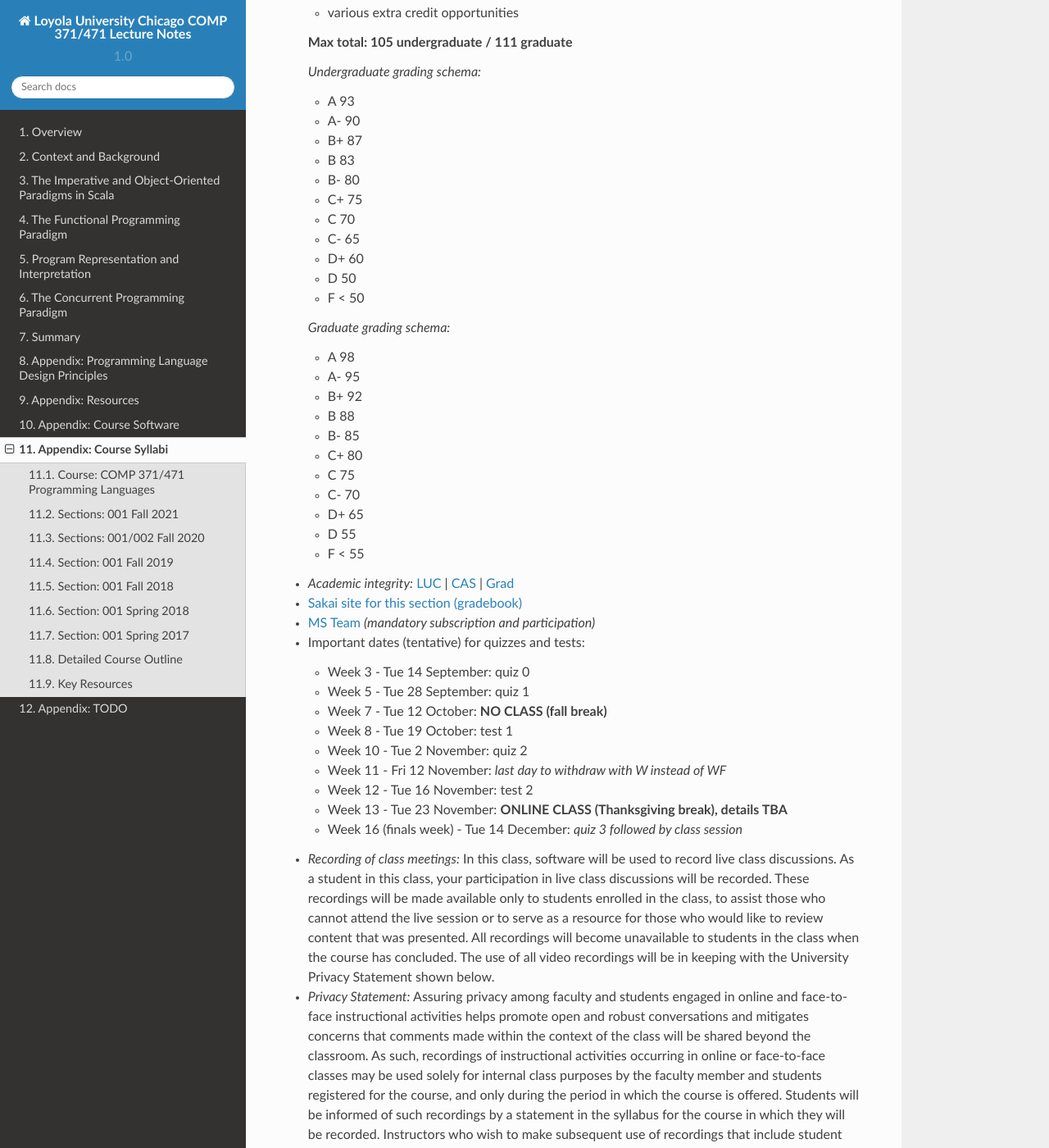
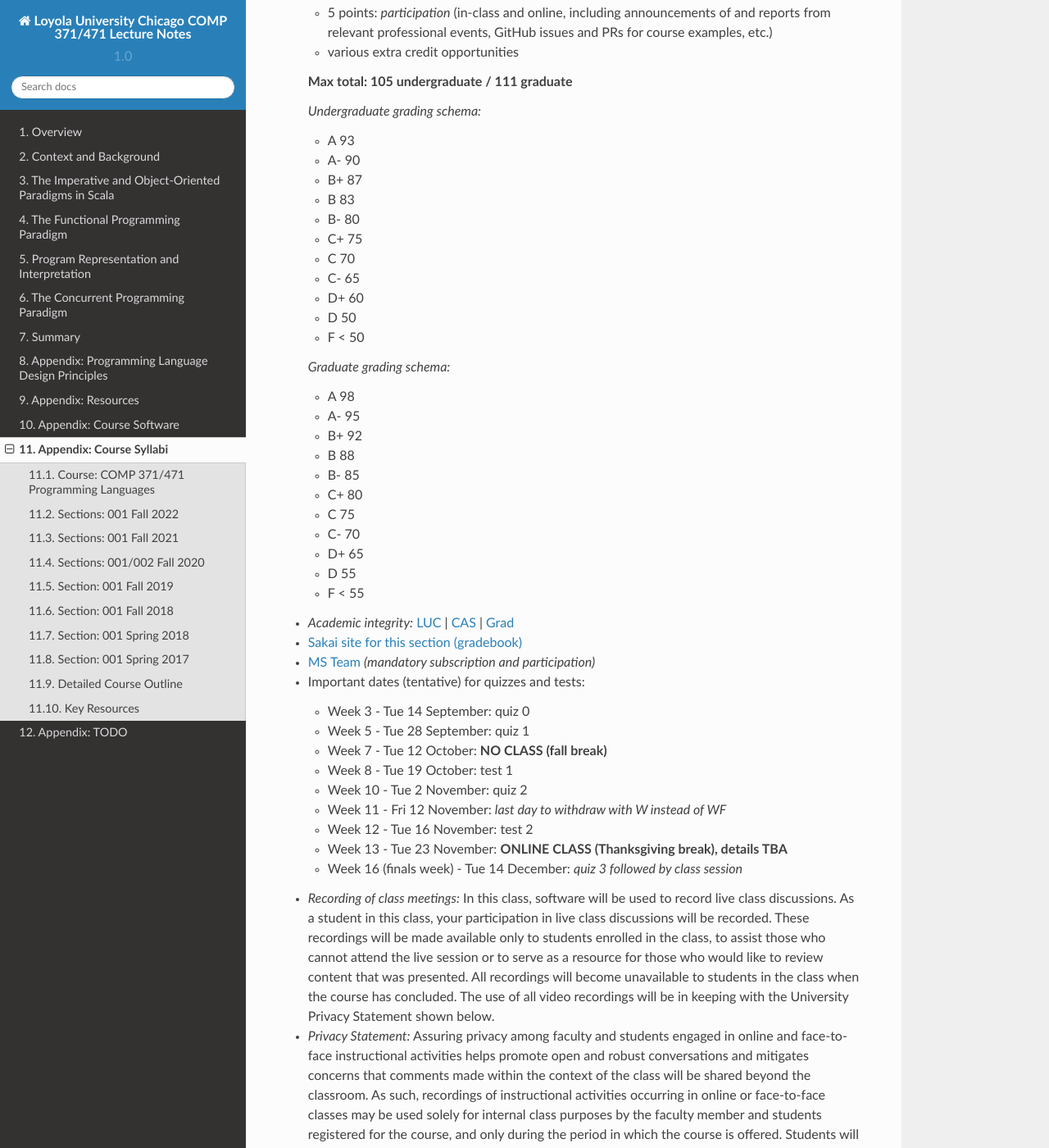
Before and after one commit to lucproglangcourse/lucproglangcourse.github.io, a Sphinx documentation site: the page built from source/syllabus.rst, in a window 1280 px wide and 1400 px high, scrolled down 1516 px. Shown: the whole window at 82% size. Built offline with Sphinx 7.4.7 and the Read the Docs theme 2.0.0, drawn with Linux system fonts in a browser that asks for light colours; some of the changed text lies outside the part shown.

Commit message:
started with fall 2022 updates
Signed-off-by: Konstantin Läufer <laufer@cs.luc.edu>

```diff
--- /dev/null
+++ b/source/syllabi/2022Fall.rst
@@ -0,0 +1,103 @@
+Sections: 001 Fall 2022
+~~~~~~~~~~~~~~~~~~~~~~~
+
+**Under construction - to be updated shortly - refer to LOCUS for current info**
+
+- *General format:*
+
+  - This is a *on-campus*, face-to-face class involving lectures, group activities, etc.
+  - I will make an effort to record all lectures for later viewing through Sakai/Panopto. In addition, some prerecorded videos are available through Panopto.
+  - To earn points for group activities or other in-class activities, you are required to participate in class or make up for the work outside of class.
+  - *Estimated workload: 9 to 12 hours per week including class time.*
+
+- *Class time and location (fall 2021):* Tue 17:30-20:00 in Cuneo Hall 217, LSC
+
+- *Communication:* All communication regarding this class takes place in the classroom (verbal) and MS Teams (written). Most will be in the team-level channel specific to this term. For individual or group-level concerns, you may use direct individual or group messages in MS Teams; my user ID is **klaufer@luc.edu**. *(To help me prioritize your class-related communication, please DO NOT use email!)*
+
+- *Instructor:* `Konstantin Läufer <http://laufer.cs.luc.edu>`_ | `GitHub <https://github.com/klaeufer>`_ | `Google Scholar <http://scholar.google.com/citations?user=Rs0f_nMAAAAJ>`_ | `Rate My Prof <https://www.ratemyprofessors.com/ShowRatings.jsp?tid=287274>`_
+
+- *TA:* Monica Sieklucki
+
+- *Office hours:*
+
+  - Tue 20:00-20:30 in Cuneo Hall 217
+  - Thu 20:00-20:30 in Crown Center 105
+  - `by appointment via Calendly <https://calendly.com/laufer>`_ (Tue, Thu, Fri afternoons)
+  - TA office hours TBD
+
+- *Required materials:*
+
+  - :ref:`appendix-software`
+  - `These lecture notes <https://lucproglangcourse.github.io>`_
+  - `Prerecorded lecture videos in Panopto <https://luc.hosted.panopto.com/Panopto/Pages/Sessions/List.aspx?embedded=1#folderID=%22eed1f68e-518b-4dc4-80f1-ad8d016c5f4e%22>`_
+  - `Läufer and Thiruvathukal's book chapter on concurrency <https://arxiv.org/abs/1705.02899>`_
+  - `Scala 3 book <https://docs.scala-lang.org/scala3/book/introduction.html>`_
+  - `Horstmann's Scala for the Impatient book (selected chapters) <https://learning.oreilly.com/library/view/scala-for-the/9780134540627>`_
+  - `online Scala exercises by 47 Degrees <https://www.scala-exercises.org/>`_
+
+    - Scala tutorial
+    - Std Lib
+
+- *Additional resources:* :ref:`appendix-resources`
+
+- *Grading:*
+
+  Additive point system:
+
+  - 21 points: *quizzes* 0 3,  1-3 6 each
+  - 24 points: two *tests*, 12 each
+  - 44 points ug / 50 grad: *projects* 0a 2, 0b 3, 1a and 2a/b 6 each, 3a-c 7 each, 1b 6 *(Percentage effort on each group project will be measured by an end-of-term questionnaire. Group project grades and/or final course grades may be adjusted to account for significant discrepancies in effort among group members.)*
+  - 6 points: two *group activities*, 3 each
+  - 5 points: *presentation*
+  - 5 points: *participation* (in-class and online, including announcements of and reports from relevant professional events, GitHub issues and PRs for course examples, etc.)
+  - various extra credit opportunities
+
+  **Max total: 105 undergraduate / 111 graduate**
+
+  *Undergraduate grading schema:*
+
+  - A 93
+  - A- 90
+  - B+ 87
+  - B 83
+  - B- 80
+  - C+ 75
+  - C 70
+  - C- 65
+  - D+ 60
+  - D 50
+  - F < 50
+
+  *Graduate grading schema:*
+
+  - A 98
+  - A- 95
+  - B+ 92
+  - B 88
+  - B- 85
+  - C+ 80
+  - C 75
+  - C- 70
+  - D+ 65
+  - D 55
+  - F < 55
+
+- *Academic integrity:* `LUC <https://www.luc.edu/academics/catalog/undergrad/reg_academicintegrity.shtml>`_ | `CAS <https://www.luc.edu/cas/advising/academicintegritystatement/>`_ | `Grad <https://www.luc.edu/gradschool/academics_policies.shtml>`_
+- `Sakai site for this section (gradebook) <https://sakai.luc.edu/portal/site/COMP_371_001_4379_1216>`_
+- `MS Team <https://teams.microsoft.com/l/team/19%3aaec55a5b5500469185bc3b2d87072760%40thread.tacv2/conversations?groupId=c4cd990e-f10c-4279-8e11-cd8f44b1a408&tenantId=021f4fe3-2b9c-4824-8378-bbcf9ec5accb>`_ *(mandatory subscription and participation)*
+
+- Important dates (tentative) for quizzes and tests:
+
+  - Week 3 - Tue 14 September: quiz 0
+  - Week 5 - Tue 28 September: quiz 1
+  - Week 7 - Tue 12 October: **NO CLASS (fall break)**
+  - Week 8 - Tue 19 October: test 1
+  - Week 10 - Tue 2 November: quiz 2
+  - Week 11 - Fri 12 November: *last day to withdraw with W instead of WF*
+  - Week 12 - Tue 16 November: test 2
+  - Week 13 - Tue 23 November: **ONLINE CLASS (Thanksgiving break), details TBA**
+  - Week 16 (finals week) - Tue 14 December: *quiz 3 followed by class session*
+
+- *Recording of class meetings:* In this class, software will be used to record live class discussions. As a student in this class, your participation in live class discussions will be recorded. These recordings will be made available only to students enrolled in the class, to assist those who cannot attend the live session or to serve as a resource for those who would like to review content that was presented. All recordings will become unavailable to students in the class when the course has concluded. The use of all video recordings will be in keeping with the University Privacy Statement shown below.
+
+- *Privacy Statement:* Assuring privacy among faculty and students engaged in online and face-to-face instructional activities helps promote open and robust conversations and mitigates concerns that comments made within the context of the class will be shared beyond the classroom. As such, recordings of instructional activities occurring in online or face-to-face classes may be used solely for internal class purposes by the faculty member and students registered for the course, and only during the period in which the course is offered. Students will be informed of such recordings by a statement in the syllabus for the course in which they will be recorded. Instructors who wish to make subsequent use of recordings that include student activity may do so only with informed written consent of the students involved or if all student activity is removed from the recording. Recordings including student activity that have been initiated by the instructor may be retained by the instructor only for individual use.
--- a/source/syllabus.rst
+++ b/source/syllabus.rst
@@ -12,6 +12,7 @@
 
 
 
+.. include:: syllabi/2022Fall.rst
 .. include:: syllabi/2021Fall.rst
 .. include:: syllabi/2020Fall.rst
 .. include:: syllabi/2019Fall.rst
```
Also changed, not shown: 1 other file.
